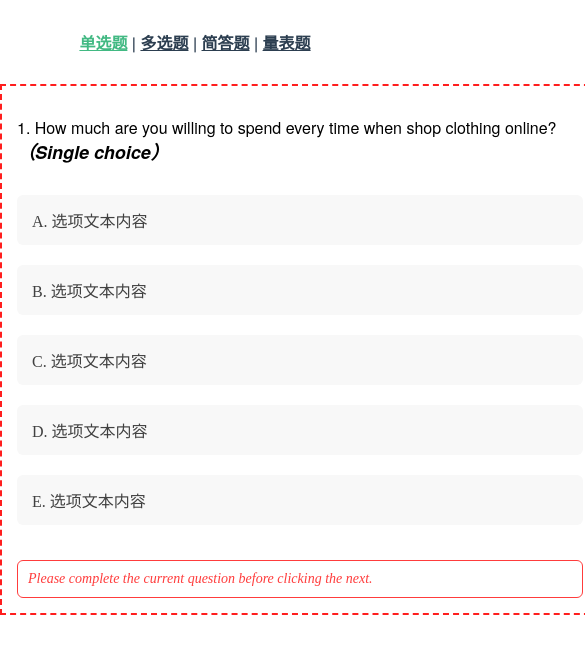
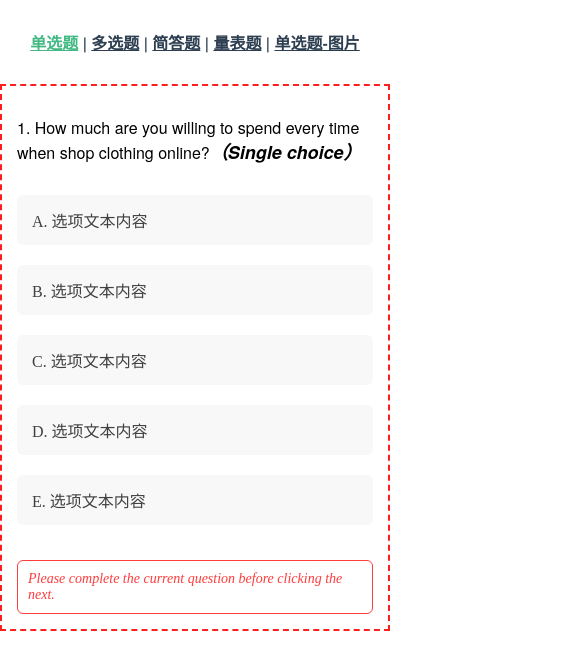
Before and after one commit to yisibell/aidol-questionnaire-ui, a Vue app: page /#/radio in a window 390 px wide. Shown: the top 670 px of the page, 585 px wide, since content can reach past the window. Built offline with nearby package versions, Linux system fonts and the light colour scheme.

Commit message:
update: ai-choice 组件选项支持图片类型

```diff
--- a/package.json
+++ b/package.json
@@ -1,7 +1,7 @@
 {
   "name": "@aidol/questionnaire-ui",
   "description": "A questionnaire survey ui library for Vue.js.",
-  "version": "0.4.0",
+  "version": "0.5.0",
   "main": "dist/AidolQuestionnaireUI.umd.min.js",
   "author": {
     "name": "elenh",
--- a/public/index.html
+++ b/public/index.html
@@ -3,7 +3,7 @@
   <head>
     <meta charset="utf-8">
     <meta http-equiv="X-UA-Compatible" content="IE=edge">
-    <meta name="viewport" content="width=device-width,initial-scale=1.0">
+    <meta name="viewport" content="width=device-width, initial-scale=1, user-scalable=no">
     <link rel="icon" href="<%= BASE_URL %>favicon.ico">
     <title><%= htmlWebpackPlugin.options.title %></title>
   </head>
--- a/src/App.vue
+++ b/src/App.vue
@@ -4,7 +4,8 @@
       <router-link to="/radio">单选题</router-link> |
       <router-link to="/checkbox">多选题</router-link> |
       <router-link to="/short-answer">简答题</router-link> |
-      <router-link to="/rate">量表题</router-link>
+      <router-link to="/rate">量表题</router-link> |
+      <router-link to="/radio-image">单选题-图片</router-link>
     </div>
     <div id="app-main">
       <router-view />
@@ -43,4 +44,12 @@ body {
     margin: 0 auto;
   }
 }
+
+@media screen and (max-width: 600px) {
+  #app {
+    &-main {
+      width: 100%;
+    }
+  }
+}
 </style>
--- a/src/components/choice/index.vue
+++ b/src/components/choice/index.vue
@@ -6,15 +6,26 @@
       :content="titleContent"
       :suffix-text="titleSuffixText"
     />
-    <div class="ai-choice__list">
+    <div :class="choiceListClass">
       <div
         :key="i"
         v-for="(v, i) in options"
-        :class="['ai-choice__list__item', { 'is-active': isActive(v) }]"
+        :class="[choiceListItemClass, { 'is-active': isActive(v) }]"
         :style="v.styles"
-        v-html="v[props.label]"
         @click="toggleChecked(v[props.value])"
-      ></div>
+      >
+        <div v-if="type === 'image'" class="ai-choice__list--image__item__wrap">
+          <div class="ai-choice__list--image__item__wrap__icon">
+            <div class="ai-choice__list--image__item__wrap__icon__inner"></div>
+          </div>
+          <img :src="v.src" />
+          <div
+            v-html="v[props.label]"
+            class="ai-choice__list--image__item__wrap__label"
+          ></div>
+        </div>
+        <div v-else v-html="v[props.label]"></div>
+      </div>
     </div>
   </div>
 </template>
@@ -65,6 +76,13 @@ export default {
     titleContent: {
       type: String,
       default: ''
+    },
+    // 答题类型
+    // image 图片
+    // text 普通文本
+    type: {
+      type: String,
+      default: 'text'
     }
   },
   data() {
@@ -87,6 +105,16 @@ export default {
     choiceMax() {
       const { parseInt } = Number
       return parseInt(this.max)
+    },
+    choiceListClass() {
+      return this.type === 'image'
+        ? 'ai-choice__list--image'
+        : 'ai-choice__list'
+    },
+    choiceListItemClass() {
+      return this.type === 'image'
+        ? 'ai-choice__list--image__item'
+        : 'ai-choice__list__item'
     }
   },
   watch: {
--- a/src/router/index.js
+++ b/src/router/index.js
@@ -32,6 +32,11 @@ const routes = [
     path: '/rate',
     name: 'Rate',
     component: () => import('@/views/rate')
+  },
+  {
+    path: '/radio-image',
+    name: 'RadioImage',
+    component: () => import('@/views/radio-image')
   }
 ]
 
--- a/src/styles/modules/choice.scss
+++ b/src/styles/modules/choice.scss
@@ -1,5 +1,6 @@
 .ai-choice {
   background-color: #ffffff;
+
   &__list {
     padding: 15px 0px;
 
@@ -17,11 +18,68 @@
       cursor: pointer;
       font-size: 16px;
       color: $--font-color-grey;
+
+      &.is-active {
+        background-color: $--choice-bg-color-active;
+        font-size: 16px;
+      }
     }
+  }
 
-    .is-active {
-      background-color: $--choice-bg-color-active;
-      font-size: 16px;
+  &__list--image {
+    display: flex;
+    justify-content: space-around;
+    flex-wrap: wrap;
+
+    &__item {
+      width: 150px;
+      border-radius: 4px;
+      background-color: #F4F4F4;
+      margin-bottom: 15px;
+      padding: 6px;
+      cursor: pointer;
+
+      &__wrap {
+        width: 100%;
+        position: relative;
+
+        img {
+          display: block;
+          width: 100%;
+          object-fit: contain;
+          border-radius: 4px;
+        }
+
+        &__icon {
+          position: absolute;
+          left: 0px;
+          top: 0px;
+          width: $--choice-active-btn-size;
+          height: $--choice-active-btn-size;
+          border-radius: 50%;
+          border: 2px solid rgb(180, 176, 176);
+          z-index: 10;
+          padding: 2px;
+          box-sizing: border-box;
+
+          &__inner {
+            width: 100%;
+            height: 100%;
+            border-radius: 50%;
+          }
+        }
+
+        &__label {
+          text-align: center;
+          font-size: 14px;
+        }
+      }
+
+      &.is-active {
+        .ai-choice__list--image__item__wrap__icon__inner {
+          background-color: $--color-success;
+        }
+      }
     }
   }
 }
--- a/src/styles/themes/variables.scss
+++ b/src/styles/themes/variables.scss
@@ -1,6 +1,7 @@
 // 颜色
 $--color-primary: #1EB5FF;
 $--color-danger: #FF1E1E;
+$--color-success: #18C744;
 
 // 字体颜色
 $--font-color-grey: #414141;
@@ -13,3 +14,6 @@ $--choice-bg-color-active: #B9E8FF;
 
 // ai-block-tips
 $--block-tips-message-color-danger: #FF3C3C;
+
+// 选择按钮大小
+$--choice-active-btn-size: 22px;
--- /dev/null
+++ b/src/views/radio-image.vue
@@ -0,0 +1,57 @@
+<template>
+  <div>
+    <ai-block-tips :message="validMessage">
+      <ai-choice
+        v-model="checked"
+        :index="1"
+        type="image"
+        :options="options"
+        title-content="How much are you willing to spend every time when shop clothing online?"
+      />
+    </ai-block-tips>
+  </div>
+</template>
+
+<script>
+export default {
+  name: 'RadioImage',
+  data() {
+    return {
+      validMessage: '',
+      checked: '',
+      options: [
+        {
+          label: 'A. 选项文本内容',
+          value: 1,
+          src:
+            'https://imgs.veryvoga.com/s330/00/30/20097573b99800c8458c5d34b4560030.jpg'
+        },
+        {
+          label: 'B. 选项文本内容',
+          value: 2,
+          src:
+            'https://imgs.veryvoga.com/s330/87/cd/7afdefb84693461338556061931387cd.jpg'
+        },
+        {
+          label: 'C. 选项文本内容',
+          value: 3,
+          src:
+            'https://imgs.veryvoga.com/s330/dc/8e/166b628c9283a3b1f928add2eeebdc8e.jpg'
+        },
+        {
+          label: 'D. 选项文本内容',
+          value: 4,
+          src:
+            'https://imgs.veryvoga.com/s330/a7/cc/10d1a8173eb551c214fa99aacef0a7cc.jpg'
+        },
+        {
+          label: 'E. 选项文本内容',
+          value: 5,
+          src:
+            'https://imgs.veryvoga.com/s330/3f/19/010a444ebc99204dd3519e5caeec3f19.jpg'
+        }
+      ]
+    }
+  }
+}
+</script>
```
